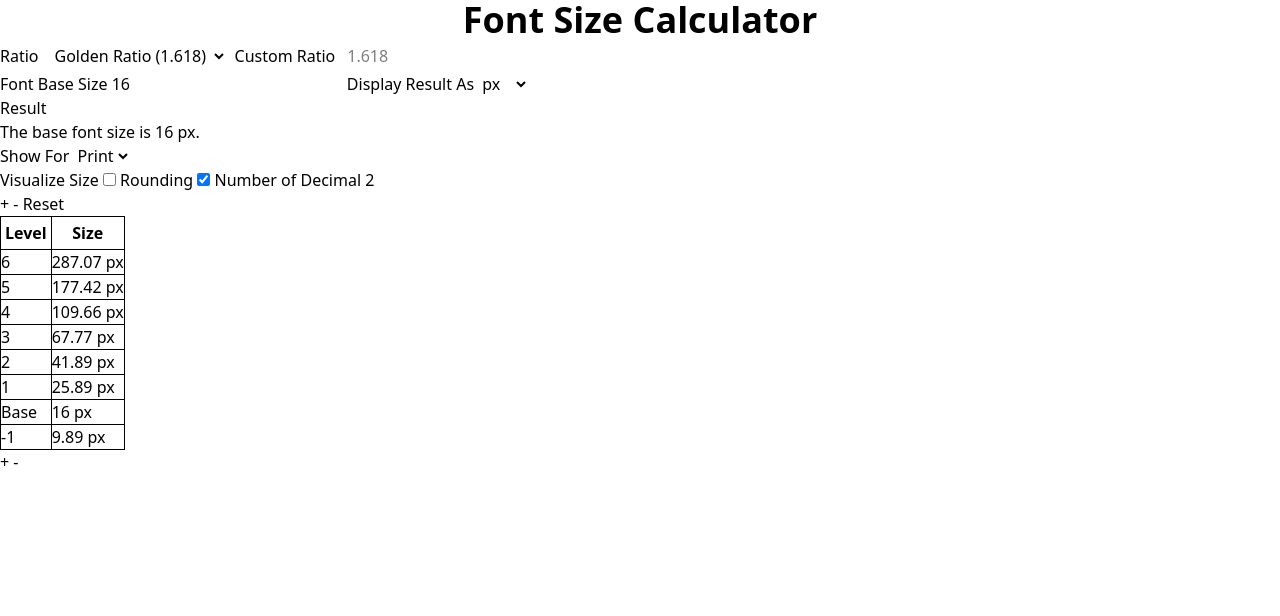
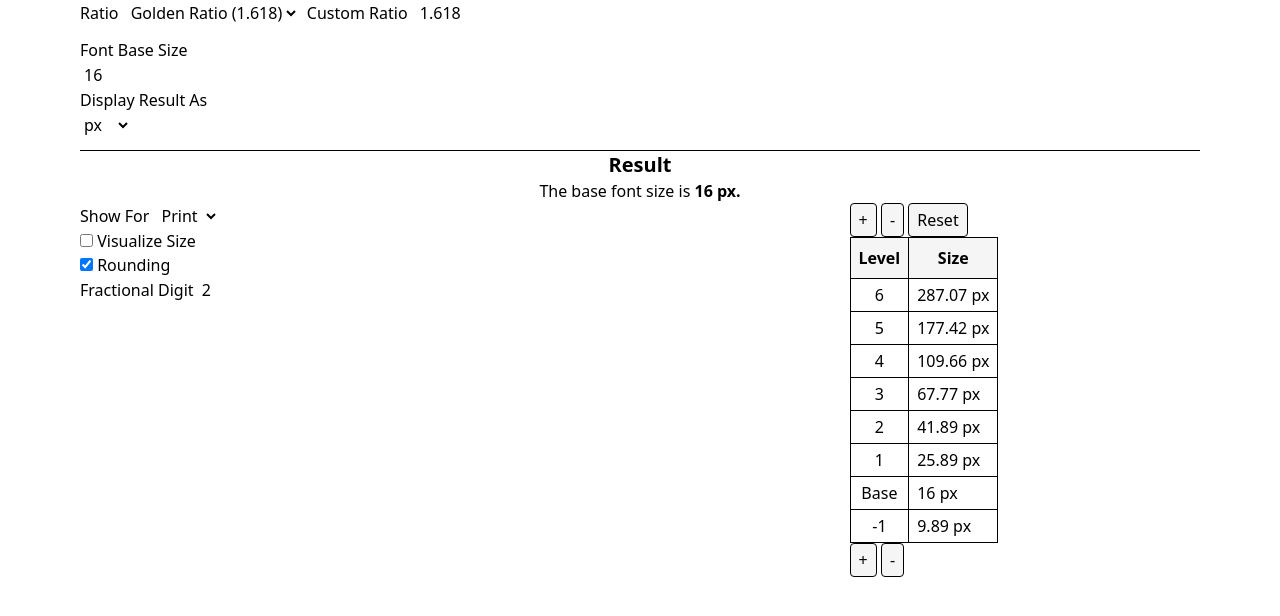
Before and after one commit to RMalik777/FontCalc, a SvelteKit app: page / in a window 1280 px wide. Shown: the top 616 px of the page. Built offline with nearby package versions, Linux system fonts and the light colour scheme; a web font is replaced by a local one.

Commit message:
style: initial styling

```diff
--- a/package.json
+++ b/package.json
@@ -35,6 +35,7 @@
 	"dependencies": {
 		"@fontsource/geist-mono": "^5.1.0",
 		"@tailwindcss/vite": "^4.0.0-alpha.24",
+		"class-variance-authority": "^0.7.0",
 		"tailwindcss": "^4.0.0-alpha.24"
 	}
 }
--- a/src/lib/components/result_child.svelte
+++ b/src/lib/components/result-child.svelte
@@ -24,8 +24,8 @@
 </script>
 
 <tr class="border *:border">
-	<td class="">{label}</td>
-	<td class="" style:font-size={visualize ? `${formatted_value}${display}` : ''}>
+	<td class="px-2 py-1 text-center">{label}</td>
+	<td class="px-2 py-1" style:font-size={visualize ? `${formatted_value}${display}` : ''}>
 		{formatted_value} {display}</td
 	>
 </tr>
--- /dev/null
+++ b/src/lib/components/result-list.svelte
@@ -0,0 +1,188 @@
+<script lang="ts">
+	import ResultChild from './result-child.svelte';
+
+	interface Props {
+		base_size: number;
+		constant: number;
+		display: 'px' | 'rem';
+	}
+	let { base_size, constant, display }: Props = $props();
+
+	// Predefined values for web
+	const web = [
+		{ label: 'H1', level: 6 },
+		{ label: 'H2', level: 5 },
+		{ label: 'H3', level: 4 },
+		{ label: 'H4', level: 3 },
+		{ label: 'H5', level: 2 },
+		{ label: 'H6', level: 1 },
+		{ label: 'p', level: 0 },
+		{ label: 'small', level: -1 }
+	];
+
+	// Predefined values to mirror WEB
+	let print = $state([
+		{ label: '6', level: 6 },
+		{ label: '5', level: 5 },
+		{ label: '4', level: 4 },
+		{ label: '3', level: 3 },
+		{ label: '2', level: 2 },
+		{ label: '1', level: 1 },
+		{ label: 'Base', level: 0 },
+		{ label: '-1', level: -1 }
+	]);
+
+	let show_as: 'web' | 'print' = $state('print');
+	let visualize = $state(false);
+	let rounding = $state(true);
+	let rounding_to = $state(2);
+
+	function pushHead() {
+		if (print.length === 0) {
+			print = [{ label: 'Base', level: 0 }];
+			return;
+		}
+		const first_item = print[0];
+		const newItem = {
+			label: first_item.level + 1 == 0 ? 'Base' : `${first_item.level + 1}`,
+			level: first_item.level + 1
+		};
+		print.unshift(newItem);
+	}
+	function popHead() {
+		print.shift();
+	}
+	function pushTail() {
+		if (print.length === 0) {
+			print = [{ label: 'Base', level: 0 }];
+			return;
+		}
+		const last_item = print[print.length - 1];
+		const newItem = {
+			label: last_item.level - 1 == 0 ? 'Base' : `${last_item.level - 1}`,
+			level: last_item.level - 1
+		};
+		print.push(newItem);
+	}
+	function popTail() {
+		print.pop();
+	}
+
+	let show = $derived(show_as === 'print' ? print : web);
+</script>
+
+<section class="flex w-full flex-col items-center">
+	<hr class="h-px w-full" />
+	<h2 class="text-xl font-semibold">Result</h2>
+	<p>The base font size is <span class="font-bold">{base_size} px.</span></p>
+	<div class="flex w-full flex-col items-start justify-center gap-2 md:flex-row">
+		<form class="w-full md:w-1/2">
+			<label for="showas">Show For</label>
+			<select
+				id="showas"
+				name="showas"
+				placeholder="Select the displayed result format"
+				bind:value={show_as}
+				class="rounded-sm px-1 py-px"
+			>
+				<option value="print">Print</option>
+				<option value="web">Web</option>
+			</select>
+			<div>
+				<input
+					type="checkbox"
+					id="simulate"
+					name="simulate"
+					bind:checked={visualize}
+					class="rounded-sm px-1 py-px"
+				/>
+				<label for="simulate">Visualize Size</label>
+			</div>
+			<div>
+				<input
+					type="checkbox"
+					id="rounding"
+					name="rounding"
+					bind:checked={rounding}
+					class="rounded-sm px-1 py-px"
+				/>
+				<label for="rounding">Rounding</label>
+			</div>
+			<label for="roundingTo">Fractional Digit</label>
+			<input
+				type="number"
+				id="roundingTo"
+				name="roundingTo"
+				min="0"
+				placeholder="The amount of number behind point"
+				bind:value={rounding_to}
+				class="rounded-sm px-1 py-px"
+			/>
+		</form>
+
+		<div class="mx-auto">
+			<button
+				disabled={show_as === 'web'}
+				onclick={pushHead}
+				class="rounded border bg-neutral-100 px-2 py-1 hover:bg-neutral-200 disabled:cursor-not-allowed disabled:opacity-50"
+				>+</button
+			>
+			<button
+				disabled={show_as === 'web'}
+				onclick={popHead}
+				class="rounded border bg-neutral-100 px-2 py-1 hover:bg-neutral-200 disabled:cursor-not-allowed disabled:opacity-50"
+				>-</button
+			>
+			<button
+				disabled={show_as === 'web'}
+				onclick={() =>
+					(print = [
+						{ label: '6', level: 6 },
+						{ label: '5', level: 5 },
+						{ label: '4', level: 4 },
+						{ label: '3', level: 3 },
+						{ label: '2', level: 2 },
+						{ label: '1', level: 1 },
+						{ label: 'Base', level: 0 },
+						{ label: '-1', level: -1 }
+					])}
+				class="rounded border bg-neutral-100 px-2 py-1 hover:bg-neutral-200 disabled:cursor-not-allowed disabled:opacity-50"
+				>Reset</button
+			>
+			<table class="table-auto">
+				<thead class="border bg-neutral-100 font-medium">
+					<tr class="*:border *:p-2">
+						<th>Level</th>
+						<th>Size</th>
+					</tr>
+				</thead>
+				<tbody>
+					{#each show as { label, level }}
+						<ResultChild
+							{label}
+							{level}
+							{base_size}
+							{constant}
+							{visualize}
+							{rounding}
+							{rounding_to}
+							{display}
+						/>
+					{/each}
+				</tbody>
+			</table>
+			<button
+				disabled={show_as === 'web'}
+				onclick={pushTail}
+				class="rounded border bg-neutral-100 px-2 py-1 hover:bg-neutral-200 disabled:cursor-not-allowed disabled:opacity-50"
+				>+</button
+			>
+			<button
+				disabled={show_as === 'web'}
+				onclick={popTail}
+				class="rounded border bg-neutral-100 px-2 py-1 hover:bg-neutral-200 disabled:cursor-not-allowed disabled:opacity-50"
+				>-</button
+			>
+		</div>
+	</div>
+</section>
--- a/src/lib/components/result_list.svelte
+++ /dev/null
@@ -1,146 +0,0 @@
-<script lang="ts">
-	import ResultChild from './result_child.svelte';
-
-	interface Props {
-		base_size: number;
-		constant: number;
-		display: 'px' | 'rem';
-	}
-	let { base_size, constant, display }: Props = $props();
-
-	// Predefined values for web
-	const web = [
-		{ label: 'H1', level: 6 },
-		{ label: 'H2', level: 5 },
-		{ label: 'H3', level: 4 },
-		{ label: 'H4', level: 3 },
-		{ label: 'H5', level: 2 },
-		{ label: 'H6', level: 1 },
-		{ label: 'p', level: 0 },
-		{ label: 'small', level: -1 }
-	];
-
-	// Predefined values to mirror WEB
-	let print = $state([
-		{ label: '6', level: 6 },
-		{ label: '5', level: 5 },
-		{ label: '4', level: 4 },
-		{ label: '3', level: 3 },
-		{ label: '2', level: 2 },
-		{ label: '1', level: 1 },
-		{ label: 'Base', level: 0 },
-		{ label: '-1', level: -1 }
-	]);
-
-	let show_as: 'web' | 'print' = $state('print');
-	let visualize = $state(false);
-	let rounding = $state(true);
-	let rounding_to = $state(2);
-
-	function pushHead() {
-		if (print.length === 0) {
-			print = [{ label: 'Base', level: 0 }];
-			return;
-		}
-		const first_item = print[0];
-		const newItem = {
-			label: first_item.level + 1 == 0 ? 'Base' : `${first_item.level + 1}`,
-			level: first_item.level + 1
-		};
-		print.unshift(newItem);
-	}
-	function popHead() {
-		print.shift();
-	}
-	function pushTail() {
-		if (print.length === 0) {
-			print = [{ label: 'Base', level: 0 }];
-			return;
-		}
-		const last_item = print[print.length - 1];
-		const newItem = {
-			label: last_item.level - 1 == 0 ? 'Base' : `${last_item.level - 1}`,
-			level: last_item.level - 1
-		};
-		print.push(newItem);
-	}
-	function popTail() {
-		print.pop();
-	}
-
-	let show = $derived(show_as === 'print' ? print : web);
-</script>
-
-<div>
-	<h2>Result</h2>
-	<p>The base font size is <span>{base_size} px.</span></p>
-
-	<form>
-		<label for="showas">Show For</label>
-		<select
-			id="showas"
-			name="showas"
-			placeholder="Select the displayed result format"
-			bind:value={show_as}
-		>
-			<option value="print">Print</option>
-			<option value="web">Web</option>
-		</select>
-	</form>
-
-	<form>
-		<label for="simulate">Visualize Size</label>
-		<input type="checkbox" id="simulate" name="simulate" bind:checked={visualize} />
-		<label for="rounding">Rounding</label>
-		<input type="checkbox" id="rounding" name="rounding" bind:checked={rounding} />
-		<label for="roundingTo">Number of Decimal</label>
-		<input
-			type="number"
-			id="roundingTo"
-			name="roundingTo"
-			min="0"
-			placeholder="The amount of number behind point"
-			bind:value={rounding_to}
-		/>
-	</form>
-	<button disabled={show_as === 'web'} onclick={pushHead}>+</button>
-	<button disabled={show_as === 'web'} onclick={popHead}>-</button>
-	<button
-		disabled={show_as === 'web'}
-		onclick={() =>
-			(print = [
-				{ label: '6', level: 6 },
-				{ label: '5', level: 5 },
-				{ label: '4', level: 4 },
-				{ label: '3', level: 3 },
-				{ label: '2', level: 2 },
-				{ label: '1', level: 1 },
-				{ label: 'Base', level: 0 },
-				{ label: '-1', level: -1 }
-			])}>Reset</button
-	>
-	<table class="table-auto">
-		<thead class="border font-medium ">
-			<tr class="*:border *:p-1">
-				<th>Level</th>
-				<th>Size</th>
-			</tr>
-		</thead>
-		<tbody>
-			{#each show as { label, level }}
-				<ResultChild
-					{label}
-					{level}
-					{base_size}
-					{constant}
-					{visualize}
-					{rounding}
-					{rounding_to}
-					{display}
-				/>
-			{/each}
-		</tbody>
-	</table>
-	<button disabled={show_as === 'web'} onclick={pushTail}>+</button>
-	<button disabled={show_as === 'web'} onclick={popTail}>-</button>
-</div>
--- a/src/routes/+page.svelte
+++ b/src/routes/+page.svelte
@@ -1,5 +1,5 @@
 <script lang="ts">
-	import Result from '$lib/components/result_list.svelte';
+	import Result from '$lib/components/result-list.svelte';
 
 	let selected_option = $state(1.618);
 	const option = [
@@ -19,20 +19,26 @@
 	let custom_option: number | undefined = $state(selected_option);
 	let constant = $derived(selected_option ?? custom_option);
 	let base_size = $state(16);
+	const display_option = [
+		{ value: 'px', label: 'px' },
+		{ value: 'rem', label: 'rem' }
+	];
 	let display: 'px' | 'rem' = $state('px');
 </script>
 
-<main class="">
-	<h1 class="text-center text-4xl font-semibold">Font Size Calculator</h1>
-	<form class="flex flex-row items-center gap-2">
-		<label for="constant">Ratio</label>
+<main
+	class="mx-4 flex h-fit min-h-dvh flex-col items-center justify-start gap-3 sm:mx-8 md:mx-14 lg:mx-20"
+>
+	<!-- <h1 class="text-center text-4xl font-semibold">Font Size Calculator</h1> -->
+	<form class="w-full space-x-1">
+		<label for="constant" class="font-medium">Ratio</label>
 		<select
 			id="constant"
 			name="constant"
 			placeholder="Select the desired ratio to calculate the font size"
 			bind:value={selected_option}
 			onchange={() => (custom_option = selected_option)}
-			class="p-1"
+			class="rounded-sm py-px"
 		>
 			{#each option as { value, label }}
 				<option {value}>{label}</option>
@@ -46,11 +52,11 @@
 			placeholder="Enter custom ratio"
 			disabled={selected_option != undefined}
 			bind:value={custom_option}
-			class="p-1 disabled:opacity-50"
+			class="rounded-sm px-1 py-px"
 		/>
 	</form>
 
-	<form>
+	<form class="flex w-full flex-col items-start justify-start space-x-1">
 		<label for="base">Font Base Size</label>
 		<input
 			type="number"
@@ -58,6 +64,7 @@
 			name="base"
 			placeholder="Enter the base font size (default is 16px)"
 			bind:value={base_size}
+			class="rounded-sm px-1 py-px font-medium"
 		/>
 		<label for="display">Display Result As</label>
 		<select
@@ -65,9 +72,11 @@
 			name="display"
 			placeholder="Select the units to display the output"
 			bind:value={display}
+			class="rounded-sm py-px font-medium"
 		>
-			<option value="px">px</option>
-			<option value="rem">rem</option>
+			{#each display_option as { value, label }}
+				<option {value} class="font-medium">{label}</option>
+			{/each}
 		</select>
 	</form>
 
```
Also changed, not shown: 1 other file (tests, documents, lock files or other folders).
